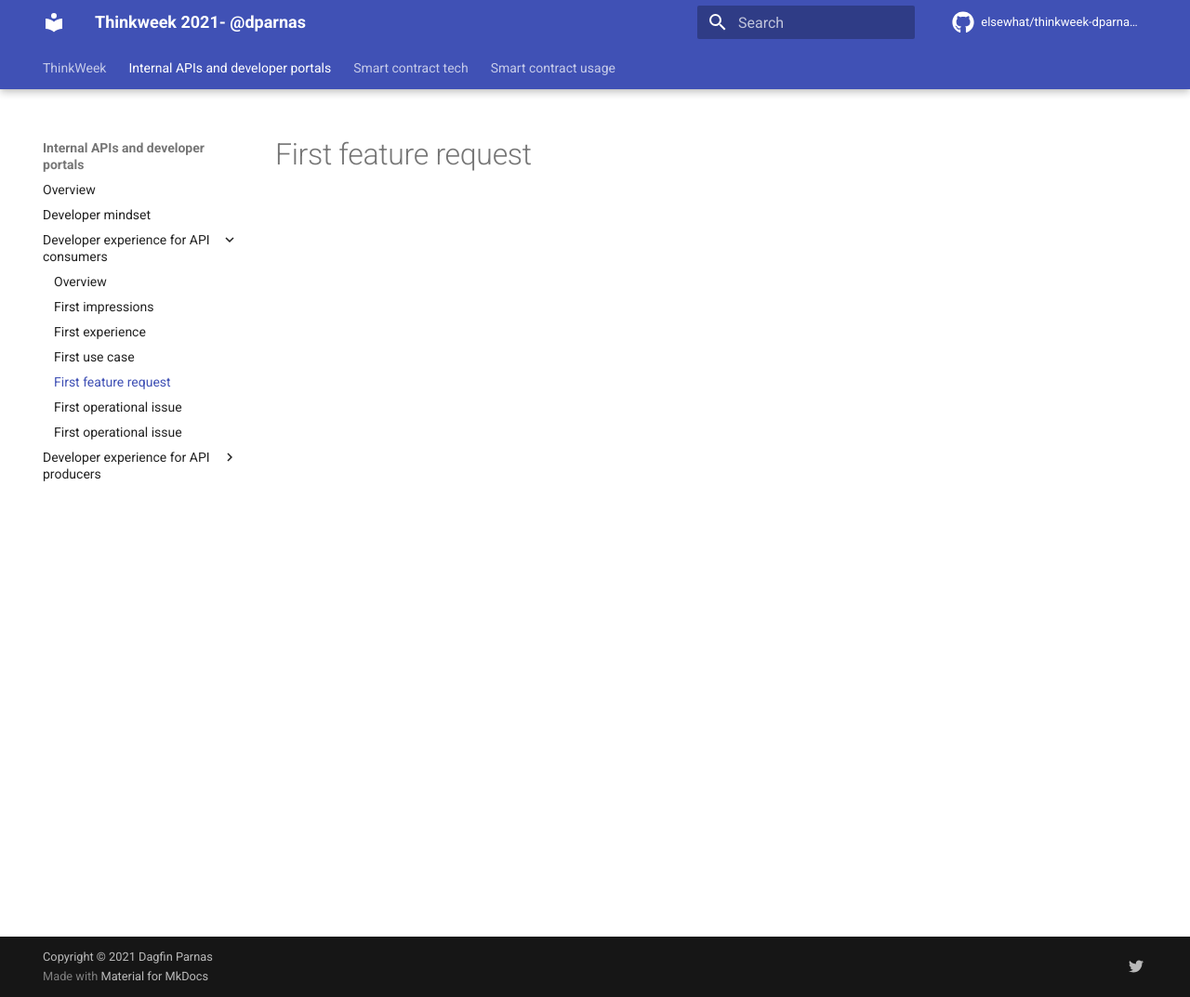
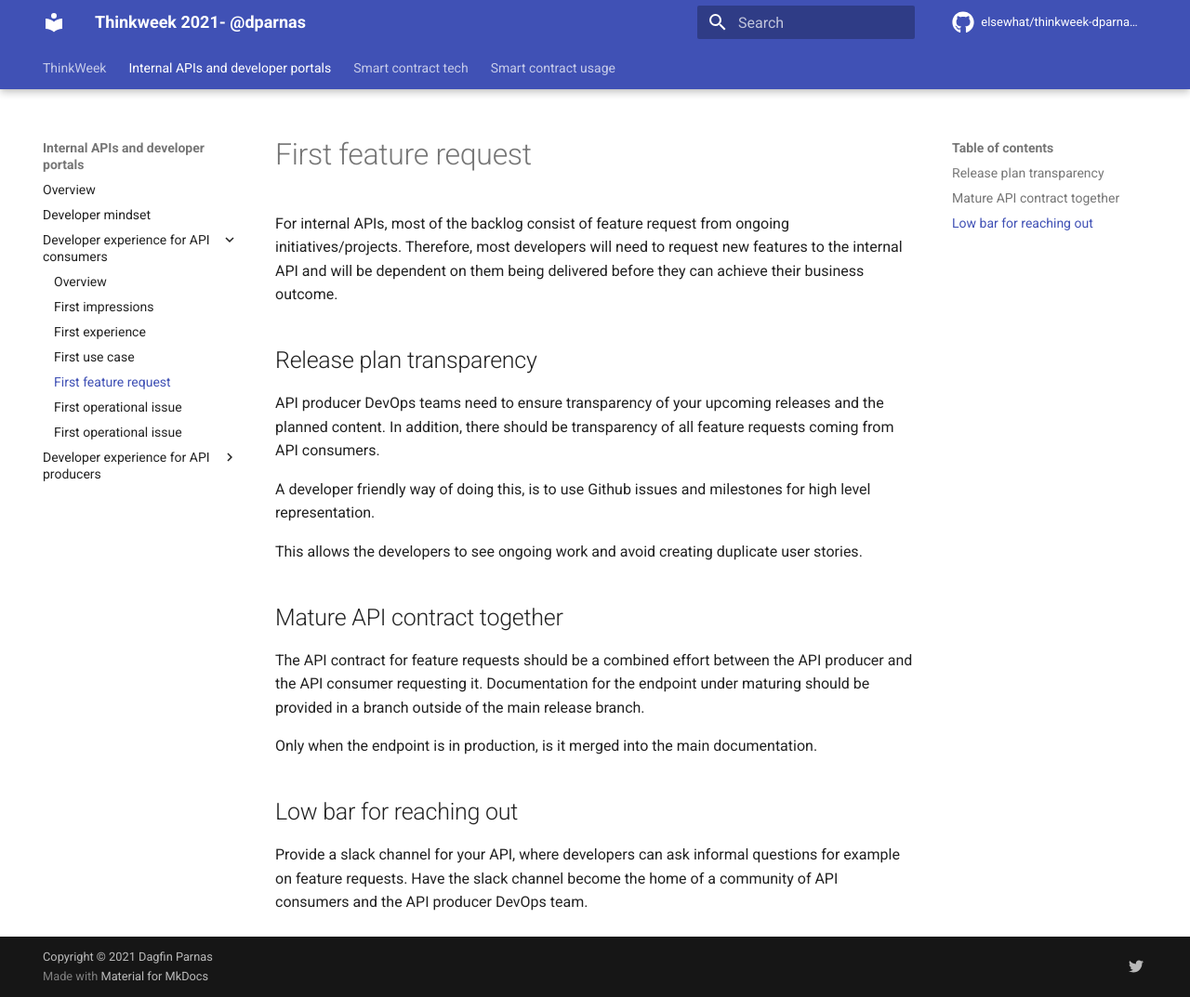
Before and after one commit to elsewhat/thinkweek-dparnas-2021, an MkDocs documentation site: the page built from docs/internal-apis/dx-consumer-first-feature-request.md, in a window 1280 px wide and 1073 px high. Shown: the whole window at 93% size. Built offline with MkDocs 1.6.1 and Material for MkDocs 9.7.7, drawn with Linux system fonts in a browser that asks for light colours; comment, search, counter and statistics services are not loaded.

Commit message:
Update dx-consumer-first-feature-request.md

```diff
--- a/docs/internal-apis/dx-consumer-first-feature-request.md
+++ b/docs/internal-apis/dx-consumer-first-feature-request.md
@@ -1 +1,21 @@
 # First feature request
+
+For internal APIs, most of the backlog consist of feature request from ongoing initiatives/projects. Therefore, most developers will need to request new features to the internal API and will be dependent on them being delivered before they can achieve their business outcome.
+
+## Release plan transparency
+API producer DevOps teams need to ensure transparency of your upcoming releases and the planned content.
+In addition, there should be transparency of all feature requests coming from API consumers.
+
+A developer friendly way of doing this, is to use Github issues and milestones for high level representation.
+
+This allows the developers to see ongoing work and avoid creating duplicate user stories.
+
+## Mature API contract together
+The API contract for feature requests should be a combined effort between the API producer and the API consumer requesting it.
+Documentation for the endpoint under maturing should be provided in a branch outside of the main release branch.
+
+Only when the endpoint is in production, is it merged into the main documentation.
+
+## Low bar for reaching out
+Provide a slack channel for your API, where developers can ask informal questions for example on feature requests.
+Have the slack channel become the home of a community of API consumers and the API producer DevOps team.
```
